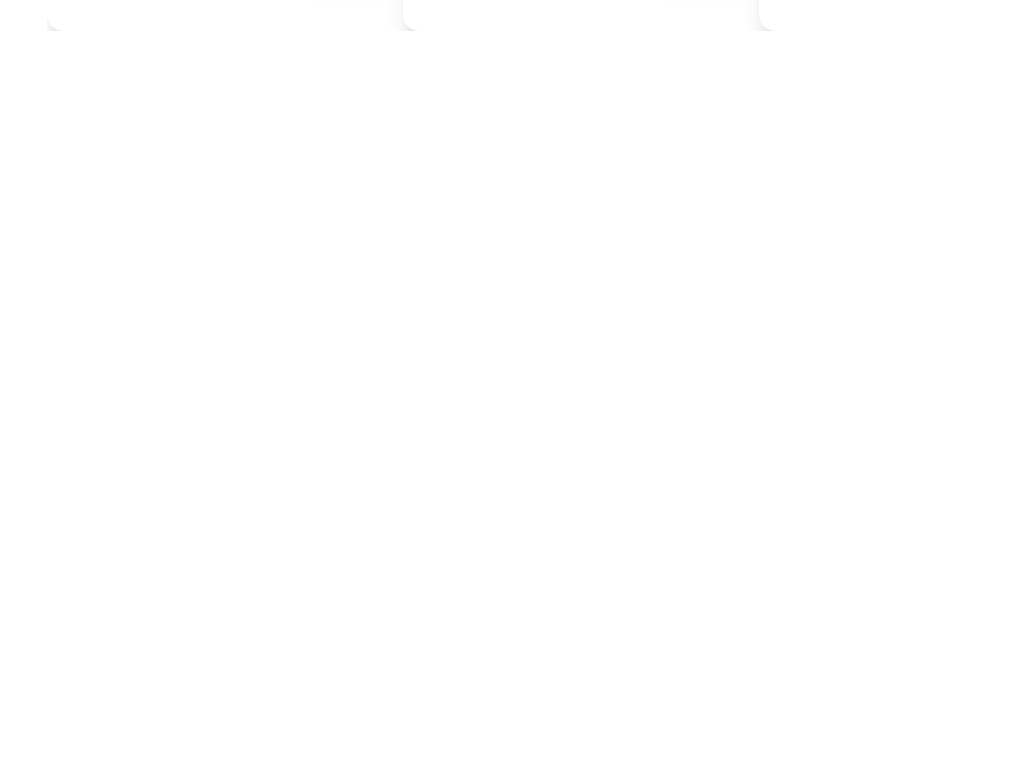
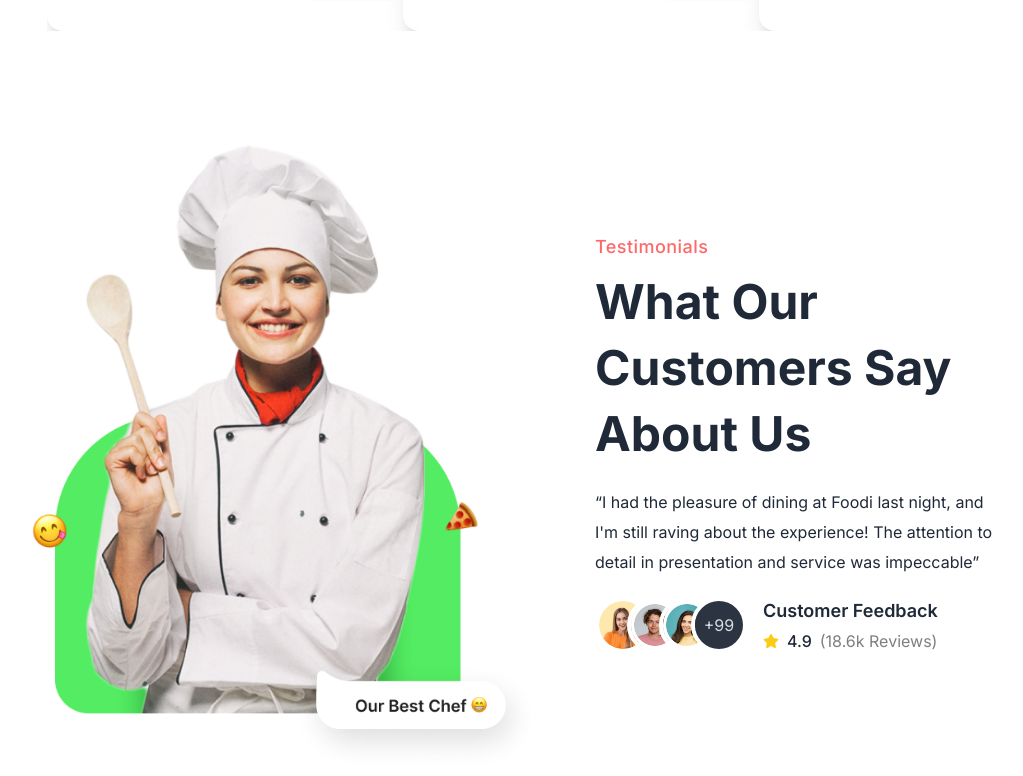
Before and after one commit to rom4nz/restaurant-site-mern-stack, a React (Vite) app in the folder nscafe-client/: page / in a window 1280 px wide. Shown: the part 2316-3092 px from the top of the page, without its empty margins (69-1092 px from the left). Before the commit the page ends 2427 px from the top, so only its background shows below. Built offline with nearby package versions, Linux system fonts and the light colour scheme.

Commit message:
hm-testimonials

```diff
--- a/nscafe-client/src/pages/home/Home.jsx
+++ b/nscafe-client/src/pages/home/Home.jsx
@@ -2,6 +2,7 @@ import React from 'react'
 import Banner from '../../components/Banner'
 import Categories from './Categories'
 import SpecialDishes from './SpecialDishes'
+import Testimonials from './Testimonials'
 
 const Home = () => {
   return (
@@ -9,6 +10,7 @@ const Home = () => {
       <Banner />
       <Categories />
       <SpecialDishes />
+      <Testimonials />
     </div>
   )
 }
--- /dev/null
+++ b/nscafe-client/src/pages/home/Testimonials.jsx
@@ -0,0 +1,61 @@
+import React from "react";
+import { FaStar } from "react-icons/fa6";
+
+const Testimonials = () => {
+  return (
+    <div className="section-container">
+      <div className="flex flex-col md:flex-row items-center justify-between gap-12">
+        <div className="md:w-1/2">
+          <img src="/images/home/testimonials/testimonials.png" alt="" />
+        </div>
+        <div className="md:w-1/2">
+          <div className="text-left md:w-4/5">
+            <p className="subtitle">Testimonials</p>
+            <h2 className="title">What Our Customers Say About Us</h2>
+            <blockquote className="my-5 text-secondary leading-[30px]">
+              “I had the pleasure of dining at Foodi last night, and I'm still
+              raving about the experience! The attention to detail in
+              presentation and service was impeccable”
+            </blockquote>
+
+            {/* Avatar */}
+            <div className="flex items-center gap-4 flex-wrap">
+              <div className="avatar-group -space-x-6 rtl:space-x-reverse">
+                <div className="avatar">
+                  <div className="w-12">
+                    <img src="/images/home/testimonials/testimonial1.png" />
+                  </div>
+                </div>
+                <div className="avatar">
+                  <div className="w-12">
+                    <img src="/images/home/testimonials/testimonial2.png" />
+                  </div>
+                </div>
+                <div className="avatar">
+                  <div className="w-12">
+                    <img src="/images/home/testimonials/testimonial3.png" />
+                  </div>
+                </div>
+                <div className="avatar placeholder">
+                  <div className="bg-neutral text-neutral-content w-12">
+                    <span>+99</span>
+                  </div>
+                </div>
+              </div>
+              <div className="space-y-1">
+                <h5 className="text-lg font-semibold">Customer Feedback</h5>
+                <div className="flex items-center gap-2">
+                  <FaStar className="text-yellow-400" />
+                  <span className="font-medium">4.9</span>{" "}
+                  <span className="text-[#807E7E]">(18.6k Reviews)</span>
+                </div>
+              </div>
+            </div>
+          </div>
+        </div>
+      </div>
+    </div>
+  );
+};
+
+export default Testimonials;
```
